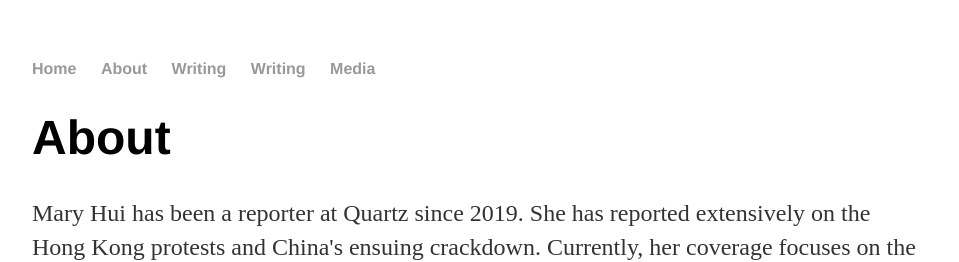
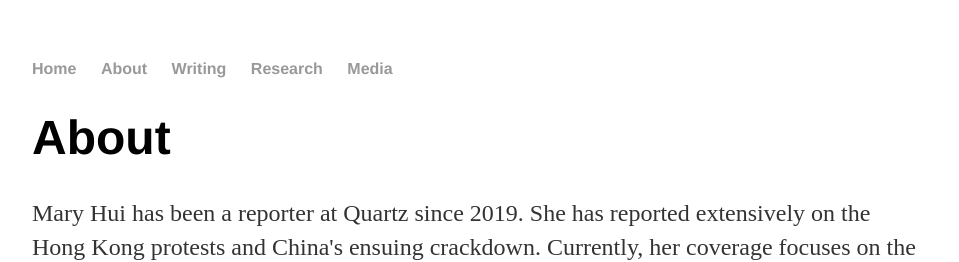
Before and after one commit to marykmhui/marykmhui, a Jekyll site: the page built from about/index.html, in a window 1280 px wide. Shown: the top 262 px of the page, without its empty margins (160-1119 px from the left). Built offline with Jekyll 4.4.1, drawn with Linux system fonts in a browser that asks for light colours.

Commit message:
Update default.html

```diff
--- a/_layouts/default.html
+++ b/_layouts/default.html
@@ -11,7 +11,7 @@
 	        		<li><a href="/">Home</a></li>
 		        	<li><a href="/about">About</a></li>
 	        		<li><a href="/writing">Writing</a></li>
-				<li><a href="/research">Writing</a></li>
+				<li><a href="/research">Research</a></li>
 	        		<li><a href="/media">Media</a></li>
 	    		</ul>
 			</nav>
```
